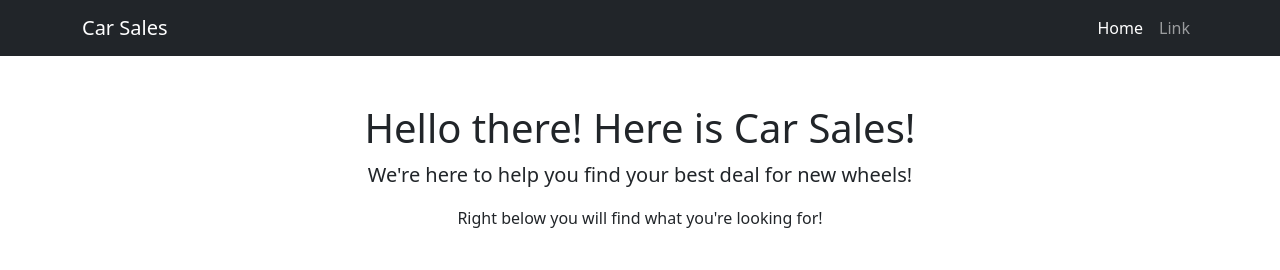
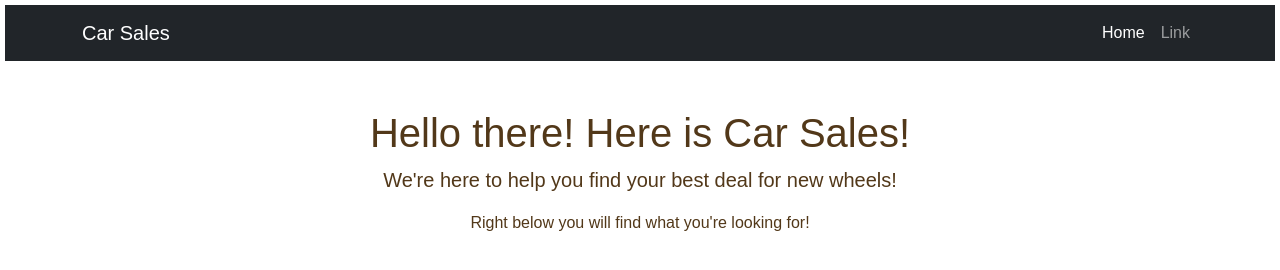
Before and after one commit to Thiagoocosta86/ssp-ca3, a website: page views/index.html in a window 1280 px wide. Drawn offline with nearby package versions, Linux system fonts and the light colour scheme; no server answers.

Commit message:
referencing style from carSales.css

```diff
--- a/views/index.html
+++ b/views/index.html
@@ -10,6 +10,7 @@
         <link rel="icon" type="image/x-icon" href="assets/favicon.ico" />
         <!-- Core theme CSS (includes Bootstrap)-->
         <link href="css/styles.css" rel="stylesheet" />
+        <link href="css/carSales.css" rel="stylesheet" />
         <script
         src="https://code.jquery.com/jquery-3.6.0.min.js"
         integrity="sha256-/xUj+3OJU5yExlq6GSYGSHk7tPXikynS7ogEvDej/m4="
```
